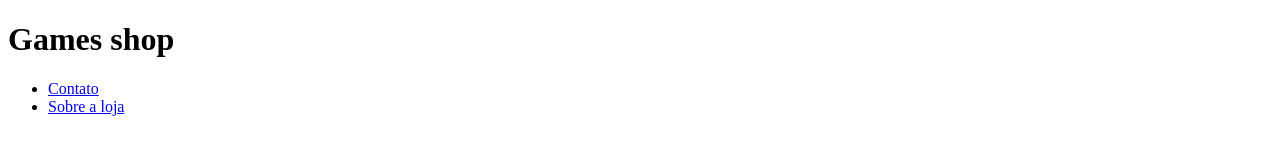
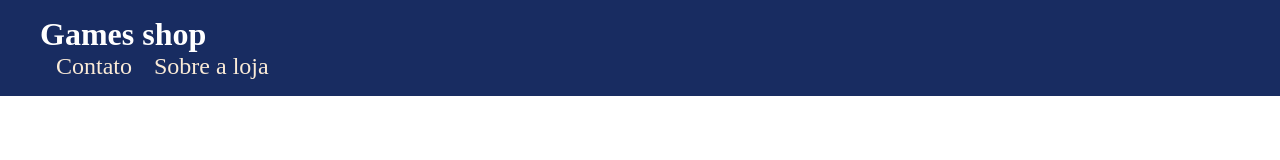
Before and after one commit to joca081/site_gameshop, a plain HTML site: page INDEX.HTML in a window 1280 px wide. Drawn offline with Linux system fonts and the light colour scheme.

Commit message:
images and finish header

```diff
--- a/INDEX.HTML
+++ b/INDEX.HTML
@@ -1,11 +1,14 @@
 <!DOCTYPE html>
-<html>
+<html lang="pt-br">
 <head>
+   <meta charset="UTF-8">
+   <meta name="viewport" content="width=device-width, initial-scale=1.0">
    <title>Games shop - sua loja de games</title>
-<link rel="stylesheet" href=./css>
+   <link rel="stylesheet" href=./main.css>
    </head>
    <body>
      <header>
+     <div class="container">
       <h1 id="welcome">Games shop</h1>
       <nav>
          <ul>
@@ -17,3 +20,7 @@
             </li>
          </ul>
       </nav>
+     </div>
+     </header>
+   </body>
+</html>
--- a/main.css
+++ b/main.css
@@ -9,3 +9,26 @@ header{
   background-color: #182c61;
   color: white;
 }
+
+header nav li{
+  display: inline;
+  margin-left: 16px;
+  font-size: 24px;
+}
+
+header nav li a{
+ color: antiquewhite;
+ text-decoration: none;
+}
+
+.container{
+  max-width: 1200px;
+  width: 100%;
+  margin: 0 auto;
+}
+
+header.container{
+  display: flex;
+  align-items: center;
+  justify-content: space-between;
+}
```
Also changed, not shown: images/facebook.png (added), images/instagram.png (added), images/loja.jpg (added), images/nintendo.png (added), images/playstation.png (added), images/xbox.png (added), images/youtube.png (added). Lines whose indentation alone changed are shown as unchanged.
